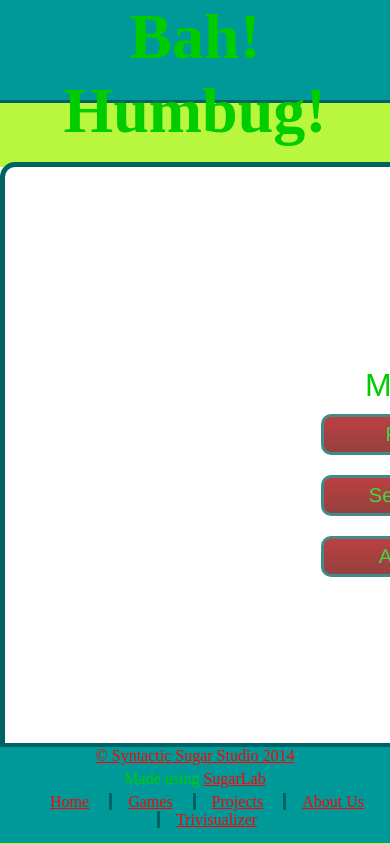
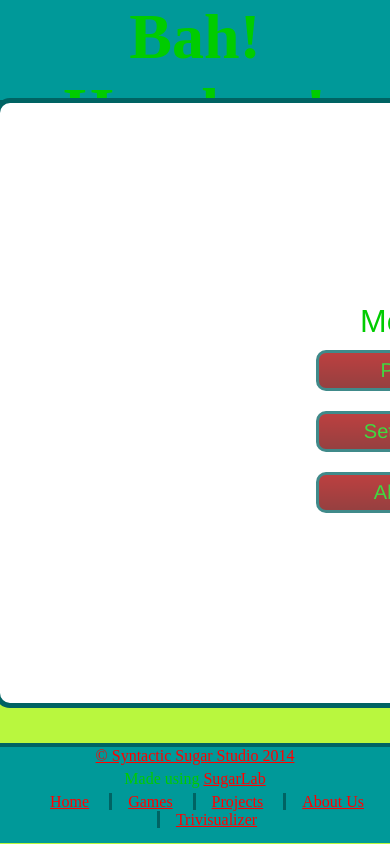
Before and after one commit to Bloodyaugust/ld31, a website with bundled scripts: page index.html in a window 390 px wide. Shown: the top 844 px of the page. Built offline with nearby package versions, Linux system fonts and the light colour scheme; files whose address does not match are found by name.

Commit message:
Fixing offset of modal and game, for various sized screens. Fixed mouse offset on small screens.

```diff
--- a/game.js
+++ b/game.js
@@ -4,6 +4,16 @@ var SCREEN_SIZE = new SL.Vec2(800, 600);
 
 function logPlay() {
     _gaq.push(['_trackEvent', 'Button', 'Play']);
+}
+
+function moveModal() {
+    var $modal = $('.modal'),
+        gameOffset = $(app.canvas).offset();
+
+        $modal.offset({
+            top: gameOffset.top - 5,
+            left: gameOffset.left - 5
+        });
 }
 
 function start() {
@@ -14,6 +24,10 @@ function start() {
     app.assetCollection = new SL.AssetCollection('res/assets.json', app, function () {
         _gaq.push(['_trackEvent', 'Game', 'Load', '', (new Date - startLoad) / 1000]);
         $('.canvas-container').append(domjs.build(templates.modal));
+        moveModal();
+        $(window).resize(function () {
+            moveModal();
+        });
 
         var loadingScene = new SL.Scene('loading', [], function () {
         }, app);
--- a/res/sass/main.scss
+++ b/res/sass/main.scss
@@ -55,7 +55,7 @@ a:visited {
   position: relative;
   background-color: #000000;
   display: block;
-  margin: 4rem auto;
+  margin: 0 auto;
   cursor: none !important;
 }
 
@@ -63,7 +63,7 @@ a:visited {
   text-align: center;
   font-size: 4rem;
   padding: 0;
-  margin-top: 0;
+  margin: 0;
   border-bottom: 0.2rem solid $ui-highlight;
   background-color: $background-color-light;
   height: 100px;
@@ -130,8 +130,9 @@ a:hover {
   border-radius: 15px;
   width: 800px;
   height: 600px;
-  position: relative;
-  margin: addRem(calculateRem(-605), -4) auto 0 auto;
+  position: absolute;
+  top: 100px;
+  left: 355px;
 }
 
 .menu {
```
Also changed, not shown: dist/game.js, dist/lib/SugarLab.js, res/css/main.css.
